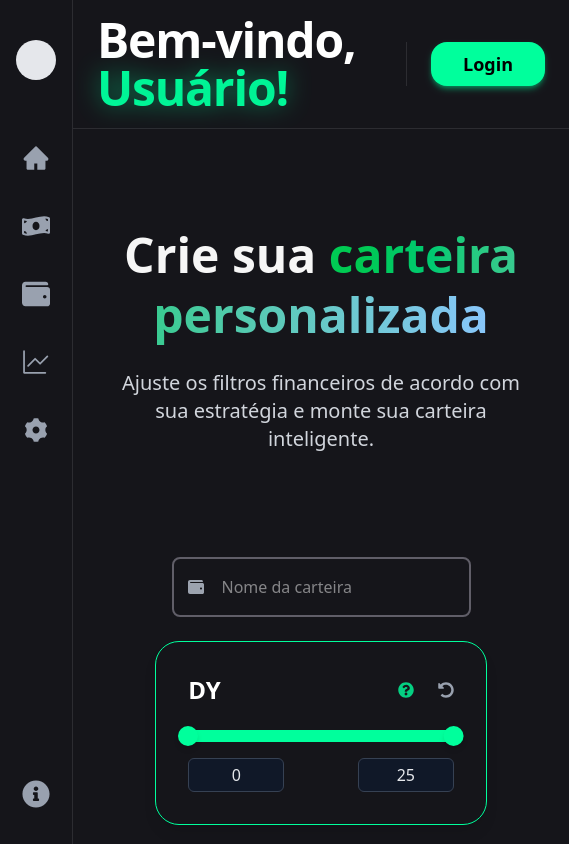
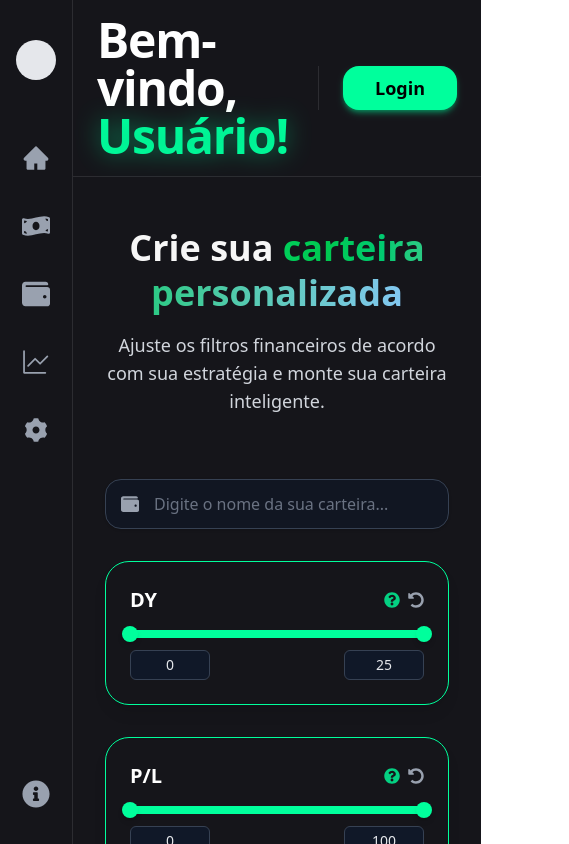
Before and after one commit to Fast-Invest/fast-invest, a React (Vite) app in the folder frontend/: page /carteira/criarcarteira in a window 390 px wide. Shown: the top 844 px of the page, 569 px wide, since content can reach past the window. Built offline with nearby package versions, Linux system fonts and the light colour scheme; no server answers.

Commit message:
feat: - Adicionei os indicadores novos para os filtros - Adicionei botão de editar e excluir - Melhorei a parte dos filtros deixando mais responsivo

```diff
--- a/frontend/src/components/wallet/contentCreateWallet.jsx
+++ b/frontend/src/components/wallet/contentCreateWallet.jsx
@@ -1,24 +1,22 @@
 import { useState } from "react";
 // eslint-disable-next-line no-unused-vars
 import { motion } from "framer-motion";
-import { FaQuestionCircle, FaUndoAlt,FaWallet } from "react-icons/fa";
+import { FaQuestionCircle, FaUndoAlt, FaWallet } from "react-icons/fa";
 import { Range } from "react-range";
 import { useNavigate } from "react-router-dom";
 import walletService from "../../services/walletService";
 import toast, { Toaster } from "react-hot-toast";
-import indicadores  from "./indicadores";
+import indicadores from "./indicadores";
 
-
-
-export default function ContentCreateWallet({idUser})
-{
+export default function ContentCreateWallet({ idUser }) {
   const initialState = Object.fromEntries(
     indicadores.map((i) => [i.nome, [i.min, i.max]])
   );
   const [valores, setValores] = useState(initialState);
   const navigate = useNavigate();
-  const [nomeCarteira,setNomeCarteira]=useState('');
-  const [idCarteira, setIdCarteira]=useState(null);
+  const [nomeCarteira, setNomeCarteira] = useState("");
+  const [idCarteira, setIdCarteira] = useState(null);
+
   const resetar = (nome) => {
     setValores((prev) => ({
       ...prev,
@@ -31,151 +29,131 @@ export default function ContentCreateWallet({idUser})
     if (isNaN(num)) return;
     setValores((prev) => {
       const novo = [...prev[nome]];
-      novo[index] = Math.min(Math.max(num, min), max); // limita dentro do range
-      if (novo[0] > novo[1]) novo[index === 0 ? 1 : 0] = novo[index]; // evita inversão
+      novo[index] = Math.min(Math.max(num, min), max);
+      if (novo[0] > novo[1]) novo[index === 0 ? 1 : 0] = novo[index];
       return { ...prev, [nome]: novo };
     });
   };
 
-  const handleCriarCarteira= async ()=>{
-    try
-    {
-            console.log("teste")
+  const handleCriarCarteira = async () => {
+    try {
+      const date = new Date();
+      const data_criacao = `${date.getFullYear()}-${String(
+        date.getMonth() + 1
+      ).padStart(2, "0")}-${String(date.getDate()).padStart(2, "0")}`;
 
-      const date= new Date()
+      const resp = await walletService.adicionarCarteira(
+        { nome: nomeCarteira, data: data_criacao },
+        idUser
+      );
 
-      const ano=date.getFullYear();
-      const mes=String((date.getMonth()+1)).padStart(2,"0");
-      const dia=String(date.getDate()).padStart(2, "0");
+      if (resp) setIdCarteira(resp?.carteira?.id);
+      if (resp.status !== 201) throw new Error();
 
-      const data_criacao=`${ano}-${mes}-${dia}`;
-
-      const resp = await walletService.adicionarCarteira({nome:nomeCarteira,data:data_criacao},idUser);
-      console.log(resp)
-
-      if(resp) setIdCarteira(resp?.carteira?.id)
-      if(resp.status!==201) {throw new Error()}
-      toast.success("Carteira cadastrada com sucesso")
-    }
-    catch(error)
-    {
-      toast.error("Erro ao cadastrar carteira")
-      console.log(error)
-      return ;
+      toast.success("Carteira cadastrada com sucesso");
+    } catch (error) {
+      toast.error("Erro ao cadastrar carteira");
+      console.log(error);
+      return;
     }
 
     const filtros = Object.entries(valores).map(([nome, [min, max]]) => ({
-      tipo: nome.toLowerCase().replace("p/l","pl").replace("/","_").normalize('NFD').replace(/[\u0300-\u036f]/g, '').replace("valor de mercado","marketCap").replace(" ","_"),
+      tipo: nome
+        .toLowerCase()
+        .replace("p/l", "pl")
+        .replace("/", "_")
+        .normalize("NFD")
+        .replace(/[\u0300-\u036f]/g, "")
+        .replace("valor de mercado", "marketCap")
+        .replace(" ", "_"),
       valorMin: min,
-      valorMax: max
+      valorMax: max,
     }));
 
-    console.log(filtros) //Acho que vou ter que mapear o nome
-
-
-  }
-
-
-
+    console.log(filtros);
+  };
 
   return (
-    <div className="flex flex-col bg-bg min-h-screen px-10 py-24 relative overflow-visible">
+    <div className="flex flex-col bg-bg min-h-screen px-8 py-12 relative overflow-visible">
       <Toaster
         position="top-right"
         toastOptions={{
-          // Estilos padrão para todos os toasts
           style: {
             background: "#15151a",
             color: "#fff",
             border: `1px solid #00ff9c`,
           },
-          // Estilos específicos para cada tipo de toast
           success: {
-            style: {
-              border: `1px solid #00ff9c`,
-            },
-            iconTheme: {
-              primary: "#00ff9c",
-              secondary: "#fff",
-            },
+            style: { border: `1px solid #00ff9c` },
+            iconTheme: { primary: "#00ff9c", secondary: "#fff" },
           },
           error: {
-            style: {
-              border: "1px solid #EF4444",
-            },
-            iconTheme: {
-              primary: "#EF4444",
-              secondary: "#fff",
-            },
+            style: { border: "1px solid #EF4444" },
+            iconTheme: { primary: "#EF4444", secondary: "#fff" },
           },
         }}
       />
+
       {/* Hero */}
       <motion.div
-        className="text-center mb-20"
-        initial={{ opacity: 0, y: -40 }}
+        className="text-center mb-10"
+        initial={{ opacity: 0, y: -30 }}
         animate={{ opacity: 1, y: 0 }}
-        transition={{ duration: 1 }}
+        transition={{ duration: 0.8 }}
       >
-        <h1 className="text-5xl md:text-6xl font-extrabold leading-tight">
+        <h1 className="text-4xl md:text-5xl font-extrabold leading-tight">
           Crie sua{" "}
           <span className="bg-gradient-to-r from-primary via-green-500 to-blue-300 bg-clip-text text-transparent animate-gradient">
             carteira personalizada
           </span>
         </h1>
-        <p className="text-gray-300 mt-6 text-xl max-w-4xl mx-auto">
+        <p className="text-gray-300 mt-4 text-lg max-w-3xl mx-auto">
           Ajuste os filtros financeiros de acordo com sua estratégia e monte sua
           carteira inteligente.
         </p>
       </motion.div>
 
-        <div className="flex justify-center items-center mx-auto p-6">
-          <div className="relative flex items-center">
-            <FaWallet className="absolute left-4 text-text-muted" />
+      {/* Input Nome Carteira */}
+      <div className="flex justify-center mt-6 mb-8">
+        <div className="relative w-full max-w-md">
+          <FaWallet className="absolute left-4 top-1/2 -translate-y-1/2 text-gray-400 text-lg" />
           <input
             type="text"
-              placeholder="Nome da carteira"
+            placeholder="Digite o nome da sua carteira..."
             value={nomeCarteira}
             onChange={(e) => setNomeCarteira(e.target.value)}
-              className="w-full bg-bg p-4 pl-12 rounded-lg border-2 border-gray text-text focus:border-primary focus:outline-none transition-colors duration-300"
+            className="w-full bg-gray-900/60 border border-gray-700 text-gray-200 placeholder-gray-500
+                 rounded-2xl py-3 pl-12 pr-4 text-base focus:border-primary focus:ring-2 focus:ring-primary/30
+                 outline-none transition-all duration-300 shadow-sm hover:border-gray-500"
           />
         </div>
       </div>
 
+      {/* Indicadores */}
       <motion.div
-        className="grid grid-cols-1 sm:grid-cols-2 lg:grid-cols-4 gap-12 max-w-[1600px] mx-auto relative"
-        initial={{ opacity: 0, y: 40 }}
+        className="grid grid-cols-1 sm:grid-cols-2 lg:grid-cols-5 gap-8 max-w-[1500px] mx-auto relative"
+        initial={{ opacity: 0, y: 30 }}
         animate={{ opacity: 1, y: 0 }}
-        transition={{ duration: 1 }}
+        transition={{ duration: 0.8 }}
       >
-
-
         {indicadores.map(({ nome, min, max, explicacao }) => (
           <div
             key={nome}
-            className="relative p-8 rounded-3xl bg-bg border border-primary backdrop-blur-md shadow-lg overflow-visible"
+            className="relative p-6 rounded-3xl bg-bg border border-primary backdrop-blur-md shadow-lg overflow-visible"
           >
-            {/* Cabeçalho */}
-            <div className="flex items-center justify-between mb-6">
-              <h2 className="text-white font-semibold text-2xl">{nome}</h2>
+            <div className="flex items-center justify-between mb-4">
+              <h2 className="text-white font-semibold text-xl whitespace-nowrap overflow-hidden text-ellipsis">
+                {nome}
+              </h2>
 
-              <div className="flex items-center gap-3">
-                {/* Tooltip */}
+              <div className="flex items-center gap-2">
                 <div className="group relative flex items-center">
                   <FaQuestionCircle className="text-primary/80 cursor-pointer" />
-                  <div className="absolute bottom-full right-0 mb-3 hidden group-hover:flex bg-gray-900 text-gray-100 text-base rounded-xl px-4 py-3 shadow-2xl z-50 w-72 leading-relaxed border border-primary/30">
+                  <div className="absolute bottom-full right-0 mb-2 hidden group-hover:flex bg-gray-900 text-gray-100 text-sm rounded-xl px-3 py-2 shadow-2xl z-50 w-64 leading-relaxed border border-primary/30">
                     {explicacao}
                   </div>
                 </div>
 
-                <div>
-
-                </div>
-
-
-
-
-                {/* Botão Reset */}
                 <button
                   onClick={() => resetar(nome)}
                   className="text-gray-400 cursor-pointer hover:text-primary-dark transition-colors"
@@ -186,7 +164,7 @@ export default function ContentCreateWallet({idUser})
               </div>
             </div>
 
-            {/* Slider duplo */}
+            {/* Slider */}
             <Range
               step={0.5}
               min={min}
@@ -199,36 +177,39 @@ export default function ContentCreateWallet({idUser})
                   <div
                     key={key}
                     {...rest}
-                  className="h-3 rounded-full bg-gray-800 relative cursor-pointer"
+                    className="h-2 rounded-full bg-gray-800 relative cursor-pointer"
                   >
                     <div
-                    className="absolute h-3 rounded-full bg-primary"
+                      className="absolute h-2 rounded-full bg-primary"
                       style={{
                         left: `${
                           ((valores[nome][0] - min) / (max - min)) * 100
                         }%`,
                         width: `${
-                        ((valores[nome][1] - valores[nome][0]) / (max - min)) *
+                          ((valores[nome][1] - valores[nome][0]) /
+                            (max - min)) *
                           100
                         }%`,
                       }}
                     />
                     {children}
                   </div>
-              )}}
+                );
+              }}
               renderThumb={({ props }) => {
-              const { key,...rest } = props
-              return(
+                const { key, ...rest } = props;
+                return (
                   <div
                     key={key}
                     {...rest}
-                  className="w-5 h-5 rounded-full bg-primary shadow-md"
+                    className="w-4 h-4 rounded-full bg-primary shadow-md"
                   />
-              )}}
+                );
+              }}
             />
 
-            {/* Inputs de valores */}
-            <div className="flex justify-between mt-4 text-gray-400 text-base font-medium gap-3">
+            {/* Inputs */}
+            <div className="flex justify-between mt-3 text-gray-400 text-sm font-medium gap-2">
               <input
                 value={valores[nome][0]}
                 min={min}
@@ -236,7 +217,7 @@ export default function ContentCreateWallet({idUser})
                 onChange={(e) =>
                   handleInputChange(nome, 0, e.target.value, min, max)
                 }
-                className="w-24 px-2 py-1 bg-gray-900 text-gray-200 rounded-md border border-gray-700 focus:border-primary focus:outline-none text-center"
+                className="w-20 px-2 py-1 bg-gray-900 text-gray-200 rounded-md border border-gray-700 focus:border-primary focus:outline-none text-center"
               />
               <input
                 value={valores[nome][1]}
@@ -245,25 +226,26 @@ export default function ContentCreateWallet({idUser})
                 onChange={(e) =>
                   handleInputChange(nome, 1, e.target.value, min, max)
                 }
-                className="w-24 px-2 py-1 bg-gray-900 text-gray-200 rounded-md border border-gray-700 focus:border-primary focus:outline-none text-center"
+                className="w-20 px-2 py-1 bg-gray-900 text-gray-200 rounded-md border border-gray-700 focus:border-primary focus:outline-none text-center"
               />
             </div>
           </div>
         ))}
       </motion.div>
 
-      <div className="flex justify-center gap-8 mt-24">
+      {/* Botões */}
+      <div className="flex justify-center gap-6 mt-16">
         <motion.button
           onClick={() => navigate("/carteira")}
-          className="w-48 py-4 text-lg cursor-pointer font-semibold text-gray-300 bg-gray-900 rounded-2xl shadow-md transition-all duration-300"
+          className="w-40 py-3 text-base font-semibold text-gray-300 bg-gray-900 rounded-2xl shadow-md transition-all duration-300"
           whileHover={{ scale: 1.05 }}
         >
           Voltar
         </motion.button>
 
         <motion.button
-          onClick={() => handleCriarCarteira(nomeCarteira,valores)}
-          className="w-48 py-4 cursor-pointer text-lg font-semibold text-bg bg-primary rounded-2xl shadow-md transition-all duration-300"
+          onClick={() => handleCriarCarteira(nomeCarteira, valores)}
+          className="w-40 py-3 text-base font-semibold text-bg bg-primary rounded-2xl shadow-md transition-all duration-300"
           whileHover={{ scale: 1.05 }}
         >
           Criar
--- a/frontend/src/components/wallet/contentWallet.jsx
+++ b/frontend/src/components/wallet/contentWallet.jsx
@@ -1,29 +1,35 @@
 import { useNavigate } from "react-router-dom";
-import { useEffect,useState } from "react"
+import { useEffect, useState } from "react";
 // eslint-disable-next-line no-unused-vars
 import { motion } from "framer-motion";
-import { FaWallet, FaPlusCircle } from "react-icons/fa";
-import walletService from "../../services/walletService.jsx"
+import { FaWallet, FaPlusCircle, FaTrash, FaPencilAlt } from "react-icons/fa";
+import { BsThreeDotsVertical } from "react-icons/bs";
 
-export default function ContentWallet({userId}) {
+import walletService from "../../services/walletService.jsx";
+
+export default function ContentWallet({ userId }) {
   const navigate = useNavigate();
-  const [carteiras,setCarteiras]=useState([{ id: 1, nome: "Carteira Exemplo Fundations", data: "12/05/2024",filtros:[] },])
+  const [menuAberto, setMenuAberto] = useState(false);
+  const [carteiras, setCarteiras] = useState([
+    {
+      id: 1,
+      nome: "Carteira Tutorial",
+      data: "12/05/2024",
+      filtros: [],
+    },
+  ]);
 
   useEffect(() => {
-      (async () => {
-        try
-        {
-          if(!userId) throw new Error("Nenhum usuario com id especificado")
-          const resp = await walletService.buscarCarteiras(userId)
-          if(resp.carteiras) setCarteiras(resp.carteiras)
-        }
-        catch(error)
-        {
-          console.log("erro: ", error)
-        }}
-      )();
-    }, [userId,setCarteiras]);
-
+    (async () => {
+      try {
+        if (!userId) throw new Error("Nenhum usuario com id especificado");
+        const resp = await walletService.buscarCarteiras(userId);
+        if (resp.carteiras) setCarteiras(resp.carteiras);
+      } catch (error) {
+        console.log("erro: ", error);
+      }
+    })();
+  }, [userId, setCarteiras]);
 
   return (
     <div className="flex flex-col bg-bg min-h-screen px-6 relative overflow-hidden">
@@ -58,22 +64,67 @@ export default function ContentWallet({userId}) {
           {carteiras.map((carteira) => (
             <motion.div
               key={carteira.id}
-              className="group cursor-pointer p-6 rounded-2xl border border-primary/40 bg-gradient-to-br from-black/50 via-black/30 to-primary/10
-              shadow-lg shadow-primary/20 hover:shadow-primary/60 hover:-translate-y-2 transition-all duration-300 backdrop-blur-md relative overflow-hidden"
+              className="group cursor-pointer p-6 rounded-2xl border border-primary/40
+                bg-gradient-to-br from-black/50 via-black/30 to-primary/10
+                shadow-lg shadow-primary/20 hover:shadow-primary/60 hover:-translate-y-2
+                transition-all duration-300 backdrop-blur-md relative overflow-hidden"
+              whileHover={{ scale: 1.02 }}
               onClick={() => navigate(`/carteira/${carteira.id}`)}
-              whileHover={{ scale: 1.02 }}
             >
               {/* Brilho animado */}
-              <div className="absolute inset-0 opacity-0 group-hover:opacity-10 bg-gradient-to-r from-primary via-green-400 to-blue-400 animate-gradient transition-opacity duration-500"></div>
+              <div
+                className="absolute inset-0 opacity-0 group-hover:opacity-10
+                  bg-gradient-to-r from-primary via-green-400 to-blue-400
+                  animate-gradient transition-opacity duration-500"
+              ></div>
 
-              <div className="flex justify-between items-center mb-4">
+              <div className="flex justify-between items-center mb-4 relative">
                 <FaWallet className="text-primary text-3xl drop-shadow-lg" />
-                <span className="text-2xs text-primary-dark">
-                  {carteira.id}
-                </span>
+
+                {/* Botão de menu ⋮ */}
+                <button
+                  onClick={(e) => {
+                    e.stopPropagation(); // evita navegação
+                    setMenuAberto(!menuAberto);
+                  }}
+                  className="text-gray-500 hover:text-primary transition-colors duration-300"
+                >
+                  <BsThreeDotsVertical className="text-2xl" />
+                </button>
+
+                {/* Menu suspenso */}
+                {menuAberto && (
+                  <motion.div
+                    initial={{ opacity: 0, y: -10 }}
+                    animate={{ opacity: 1, y: 0 }}
+                    exit={{ opacity: 0, y: -10 }}
+                    transition={{ duration: 0.2 }}
+                    className="absolute right-6 bg-black/80 border border-gray-700
+                    rounded-xl shadow-lg backdrop-blur-md w-24 z-20 p-1 flex flex-col"
+                    onClick={(e) => e.stopPropagation()}
+                  >
+                    <button
+                      className="flex items-center gap-2 text-gray-300 hover:text-primary
+                      px-2 py-1 rounded-lg transition-colors duration-200 text-sm"
+                      onClick={() => navigate(`/carteira/${carteira.id}`)}
+                    >
+                      <FaPencilAlt className="text-xs" />
+                      Editar
+                    </button>
+
+                    <button
+                      className="flex items-center gap-2 text-gray-300 hover:text-primary
+                      px-2 py-1 rounded-lg transition-colors duration-200 text-sm"
+                      onClick={() => navigate(`/carteira/${carteira.id}`)}
+                    >
+                      <FaTrash className="text-xs" />
+                      Excluir
+                    </button>
+                  </motion.div>
+                )}
               </div>
 
-              <h2 className="text-2xl font-semibold text-white mb-2">
+              <h2 className="text-2xl font-semibold text-white mb-2 whitespace-nowrap overflow-hidden text-ellipsis">
                 {carteira.nome}
               </h2>
 
--- a/frontend/src/components/wallet/indicadores.jsx
+++ b/frontend/src/components/wallet/indicadores.jsx
@@ -3,7 +3,8 @@ const indicadores = [
     nome: "DY",
     min: 0,
     max: 25,
-    explicacao: "Dividend Yield: retorno em dividendos sobre o preço da ação.",
+    explicacao:
+      "Indicador utilizado para relacionar os proventos pagos por uma companhia e o preço atual de suas ações.",
   },
   {
     nome: "P/L",
@@ -25,7 +26,19 @@ const indicadores = [
     explicacao: "Preço/Valor Patrimonial: compara preço com valor contábil.",
   },
   {
+    nome: "P/Ativos",
+    min: 0,
+    max: 100,
+    explicacao: "Lucro bruto sobre receita líquida.",
+  },
+  {
     nome: "Margem Bruta",
+    min: 0,
+    max: 100,
+    explicacao: "Lucro bruto sobre receita líquida.",
+  },
+  {
+    nome: "Margem Ebit",
     min: 0,
     max: 100,
     explicacao: "Lucro bruto sobre receita líquida.",
@@ -35,6 +48,42 @@ const indicadores = [
     min: 0,
     max: 100,
     explicacao: "Lucro líquido sobre receita líquida.",
+  },
+  {
+    nome: "P/EBIT",
+    min: 0,
+    max: 100,
+    explicacao: "Lucro bruto sobre receita líquida.",
+  },
+  {
+    nome: "EV/EBIT",
+    min: 0,
+    max: 100,
+    explicacao: "Lucro bruto sobre receita líquida.",
+  },
+  {
+    nome: "Dívida Líquida / EBIT",
+    min: 0,
+    max: 20,
+    explicacao: "Lucro bruto sobre receita líquida.",
+  },
+  {
+    nome: "Dívida Líquida / Patrimônio",
+    min: 0,
+    max: 20,
+    explicacao: "Lucro bruto sobre receita líquida.",
+  },
+  {
+    nome: "P / Capital de Giro",
+    min: 0,
+    max: 100,
+    explicacao: "Lucro bruto sobre receita líquida.",
+  },
+  {
+    nome: "P / Ativo Circ. Líq.",
+    min: 0,
+    max: 100,
+    explicacao: "Lucro bruto sobre receita líquida.",
   },
   {
     nome: "ROE",
@@ -49,13 +98,53 @@ const indicadores = [
     explicacao: "Retorno sobre o capital investido.",
   },
   {
-    nome: "EV/EBIT",
+    nome: "ROA",
     min: 0,
     max: 100,
-    explicacao: "Valor da empresa dividido pelo EBIT.",
+    explicacao: "Valor patrimonial por ação.",
   },
-  { nome: "LPA", min: 0, max: 100, explicacao: "Lucro por ação." },
-  { nome: "VPA", min: 0, max: 100, explicacao: "Valor patrimonial por ação." },
+  {
+    nome: "Liquidez Corrente",
+    min: 0,
+    max: 20,
+    explicacao: "Valor patrimonial por ação.",
+  },
+  {
+    nome: "Patrimônio / Ativos",
+    min: 0,
+    max: 1,
+    explicacao: "Valor patrimonial por ação.",
+  },
+  {
+    nome: "Passivos / Ativos",
+    min: 0,
+    max: 1,
+    explicacao: "Valor patrimonial por ação.",
+  },
+  {
+    nome: "Giros Ativos",
+    min: 0,
+    max: 100,
+    explicacao: "Valor patrimonial por ação.",
+  },
+  {
+    nome: "Liquidez média diária",
+    min: 0,
+    max: 10000000,
+    explicacao: "Valor patrimonial por ação.",
+  },
+  {
+    nome: "VPA",
+    min: 0,
+    max: 100,
+    explicacao: "Valor patrimonial por ação.",
+  },
+  {
+    nome: "LPA",
+    min: 0,
+    max: 100,
+    explicacao: "Lucro por ação.",
+  },
   {
     nome: "Valor de mercado",
     min: 0,
--- a/frontend/src/services/walletService.jsx
+++ b/frontend/src/services/walletService.jsx
@@ -1,22 +1,17 @@
-import api from "./api.jsx"
+import api from "./api.jsx";
 
-
-async function adicionarCarteira(data, id)
-{
-    try
-    {
-        console.log(data)
-        const resp = await api.post(`/carteira/${id}`, data)
-        console.log(resp)
+async function adicionarCarteira(data, id) {
+  try {
+    console.log(data);
+    const resp = await api.post(`/carteira/${id}`, data);
+    console.log(resp);
     return {
       message: "Carteira cadastrada com sucesso",
       status: resp.status,
       carteira: resp.data || null,
     };
-    }
-    catch(error)
-    {
-        console.log(error)
+  } catch (error) {
+    console.log(error);
     return {
       message: "Erro ao cadastrar carteira",
       status: error.response.status,
@@ -24,21 +19,18 @@ async function adicionarCarteira(data, id)
   }
 }
 
-async function buscarCarteiras(userId)
-{
-    try
-    {
-        const resp = await api.get(`/carteira/${userId}`)
-        console.log(resp)
+// Isso tá errado ele teria que volta para o """"carteira/criarcarteira"""" pq ele vai pra tela de filtros de volta só que com tudo setado dele
+async function buscarCarteiras(userId) {
+  try {
+    const resp = await api.get(`/carteira/${userId}`);
+    console.log(resp);
     return {
       message: "Carteiras buscadas com sucesso",
       status: resp.status,
       carteiras: resp.data || null,
     };
-    }
-    catch(error)
-    {
-        console.log(error)
+  } catch (error) {
+    console.log(error);
     return {
       message: "Erro ao buscar carteira",
       status: error?.response?.status || 500,
@@ -46,27 +38,38 @@ async function buscarCarteiras(userId)
   }
 }
 
+async function deletarCarteira(idCarteira) {
+  try {
+    const res = await api.delete(`/carteira/${idCarteira}`);
+    console.log(res);
+    return { message: res.data, status: res.status };
+  } catch (error) {
+    console.log("erro: ", error);
+  }
+}
 
-async function deletarCarteira(){}
-async function editarCarteira(){}
+async function editarCarteira(data, idCarteira) {
+  try {
+    console.log(data);
+    const resp = await api.put(`/carteira/${idCarteira}`, data);
+    console.log(resp);
+    return {
+      message: "Carteira cadastrada com sucesso",
+      status: resp.status,
+      carteira: resp.data || null,
+    };
+  } catch (error) {
+    console.log(error);
+    return {
+      message: "Erro ao cadastrar carteira",
+      status: error.response.status,
+    };
+  }
+}
 
-
-
-
-
-
-
-
-
-
-
-
-
-async function adicionarFiltro(data)
-{
-   const resp = api.post(`/filtro/{carteiraId}`,data)
-   return resp
-
+async function adicionarFiltro(data) {
+  const resp = api.post(`/filtro/{carteiraId}`, data);
+  return resp;
 }
 
 const walletService = {
@@ -75,5 +78,6 @@ const walletService = {
   deletarCarteira,
   editarCarteira,
   adicionarFiltro,
-                    }
+};
+
 export default walletService;
```
Also changed, not shown: 2 other files (tests, documents, lock files or other folders). Lines whose indentation alone changed are shown as unchanged.
